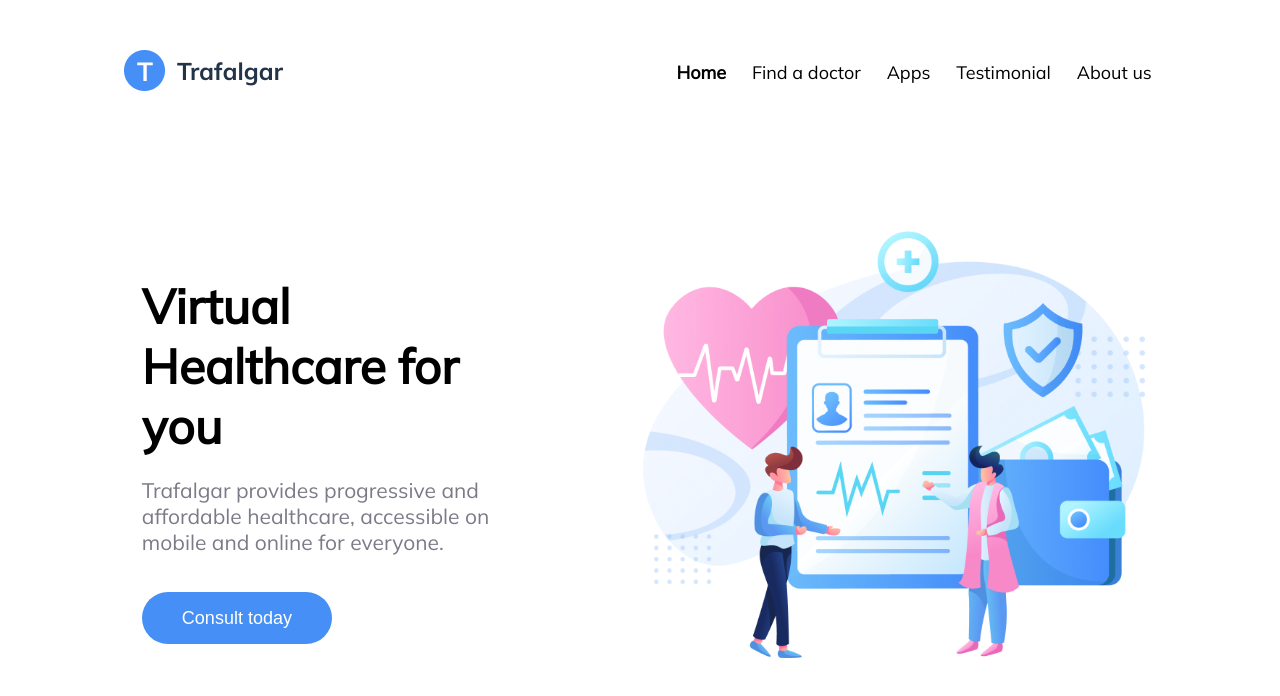
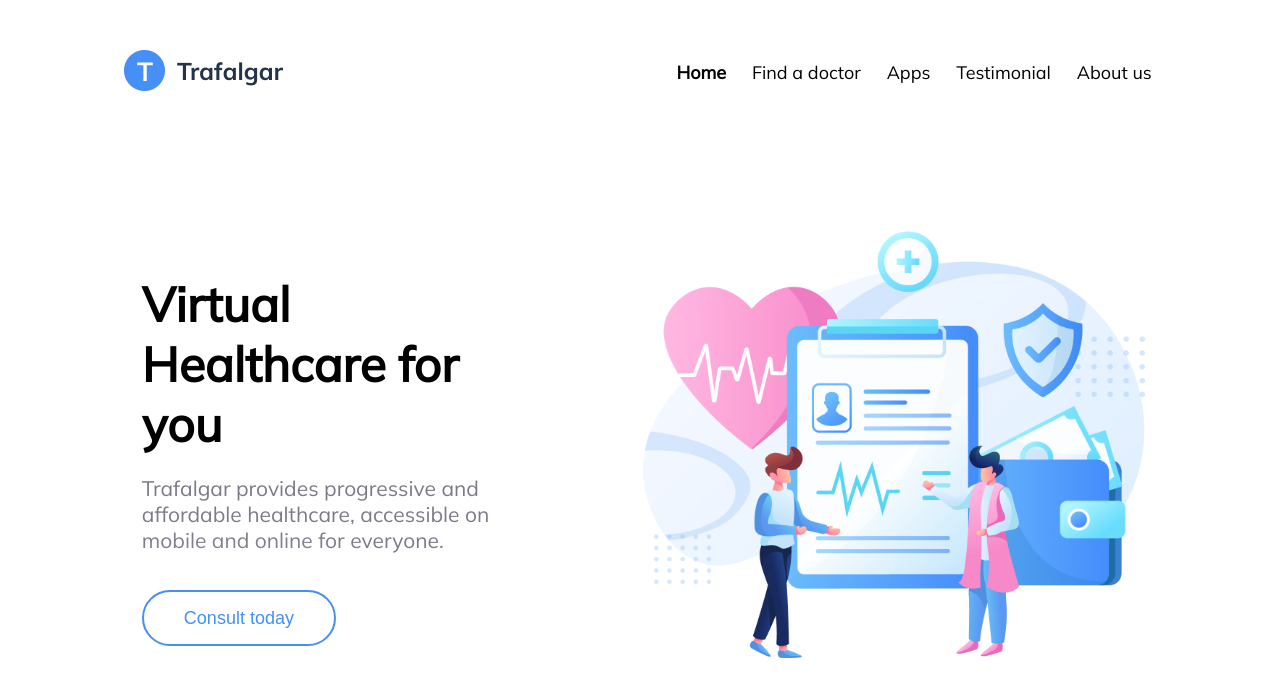
Before and after one commit to JatinBisht2308/Small-Projects, a React (Create React App) app: page / in a window 1280 px wide. In both pictures the pointer is over the button "Consult today". Shown: the top 696 px of the page. Built offline with nearby package versions, Linux system fonts and the light colour scheme.

Commit message:
added the hover effect in the button of about

```diff
--- a/src/components/about/about.css
+++ b/src/components/about/about.css
@@ -36,6 +36,14 @@
     font-size: 18px;
     line-height: 50px;
 }
+.left-about >button:hover{
+    background-color: white;
+    border: 2px solid #458FF6;
+    cursor: pointer;
+    color: #458FF6;
+    box-shadow: 0 0 80px rgba(255,255,255,0.5);
+    transition: 1s;
+}
 .right-about{
     width: 40%;
     align-items: center;
```
